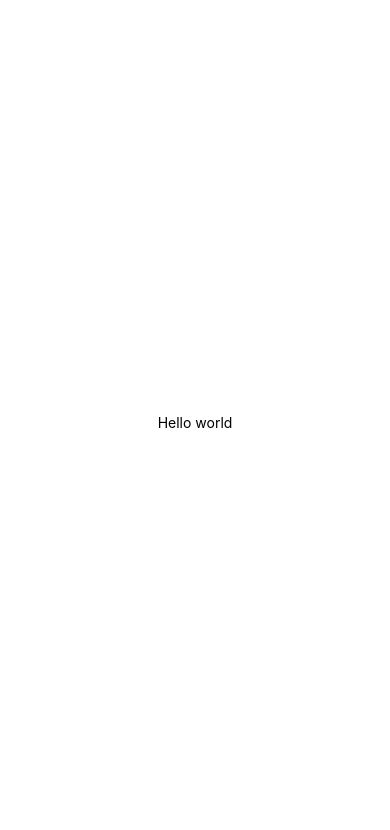
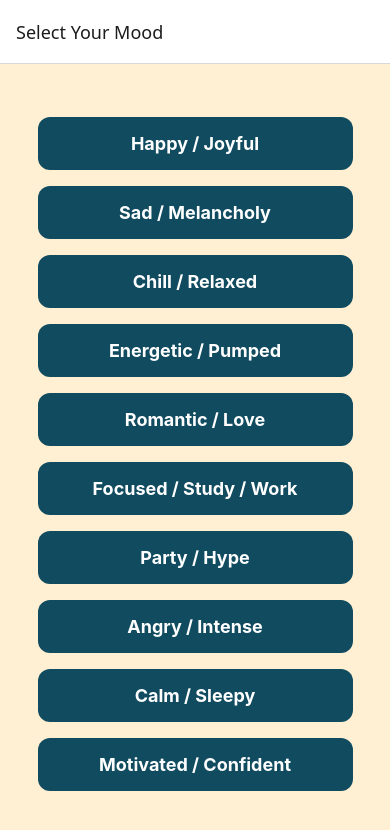
Before and after one commit to AdwaitKulkarni58/mood-based-song-recommender, a React Native app: screen / in a window 390 px wide. Shown: the top 830 px of the page. Built offline with nearby package versions, Linux system fonts and the light colour scheme.

Commit message:
add mood buttons

```diff
--- a/App.js
+++ b/App.js
@@ -1,20 +1,26 @@
-import { StatusBar } from 'expo-status-bar';
-import { StyleSheet, Text, View } from 'react-native';
+import * as React from "react";
+import { NavigationContainer } from "@react-navigation/native";
+import { createStackNavigator } from "@react-navigation/stack";
+import HomeScreen from "./screens/HomeScreen";
+import ResultsScreen from "./screens/ResultsScreen";
+
+const Stack = createStackNavigator();
 
 export default function App() {
   return (
-    <View style={styles.container}>
-      <Text>Hello world</Text>
-      <StatusBar style="auto" />
-    </View>
+    <NavigationContainer>
+      <Stack.Navigator initialRouteName="Home">
+        <Stack.Screen
+          name="Home"
+          component={HomeScreen}
+          options={{ title: "Select Your Mood" }}
+        />
+        <Stack.Screen
+          name="Results"
+          component={ResultsScreen}
+          options={{ title: "Song Results" }}
+        />
+      </Stack.Navigator>
+    </NavigationContainer>
   );
 }
-
-const styles = StyleSheet.create({
-  container: {
-    flex: 1,
-    backgroundColor: '#fff',
-    alignItems: 'center',
-    justifyContent: 'center',
-  },
-});
--- /dev/null
+++ b/components/MoodOptions.js
@@ -0,0 +1,43 @@
+import React from "react";
+import { View, Text, TouchableOpacity, StyleSheet } from "react-native";
+
+const MoodOptions = ({ moods, navigation }) => {
+  return (
+    <View style={styles.optionsContainer}>
+      {moods.map((mood) => (
+        <TouchableOpacity
+          key={mood.value}
+          style={styles.button}
+          onPress={() => navigation.navigate("Results", { mood })}
+        >
+          <Text style={styles.buttonText}>{mood.label}</Text>
+        </TouchableOpacity>
+      ))}
+    </View>
+  );
+};
+
+const styles = StyleSheet.create({
+  optionsContainer: {
+    width: "100%",
+    alignItems: "center",
+    display: "flex",
+  },
+  button: {
+    backgroundColor: "#114B5F",
+    paddingVertical: 16,
+    paddingHorizontal: 24,
+    borderRadius: 12,
+    marginVertical: 8,
+    width: "90%",
+    alignItems: "center",
+    elevation: 2,
+  },
+  buttonText: {
+    color: "#fff",
+    fontSize: 18,
+    fontWeight: "bold",
+  },
+});
+
+export default MoodOptions;
--- /dev/null
+++ b/screens/HomeScreen.js
@@ -0,0 +1,36 @@
+import React from "react";
+import { View, StyleSheet, ScrollView } from "react-native";
+import MoodOptions from "../components/MoodOptions";
+
+const moods = [
+  { label: "Happy / Joyful", value: "happy" },
+  { label: "Sad / Melancholy", value: "sad" },
+  { label: "Chill / Relaxed", value: "chill" },
+  { label: "Energetic / Pumped", value: "energetic" },
+  { label: "Romantic / Love", value: "romantic" },
+  { label: "Focused / Study / Work", value: "focused" },
+  { label: "Party / Hype", value: "party" },
+  { label: "Angry / Intense", value: "angry" },
+  { label: "Calm / Sleepy", value: "calm" },
+  { label: "Motivated / Confident", value: "motivated" },
+];
+
+const HomeScreen = ({ navigation }) => {
+  return (
+    <ScrollView contentContainerStyle={styles.container}>
+      <MoodOptions moods={moods} navigation={navigation} />
+    </ScrollView>
+  );
+};
+
+const styles = StyleSheet.create({
+  container: {
+    flexGrow: 1,
+    justifyContent: "center",
+    alignItems: "center",
+    padding: 20,
+    backgroundColor: "#FFEFD3",
+  },
+});
+
+export default HomeScreen;
--- /dev/null
+++ b/screens/ResultsScreen.js
@@ -0,0 +1,49 @@
+import React from "react";
+import { View, Text, FlatList, StyleSheet } from "react-native";
+
+const ResultsScreen = ({ route }) => {
+  const { mood } = route.params || {};
+  return (
+    <View style={styles.container}>
+      <Text style={styles.title}>Results for: {mood ? mood.label : "..."}</Text>
+      <FlatList
+        data={[]}
+        keyExtractor={(item, index) => index.toString()}
+        renderItem={({ item }) => (
+          <View style={styles.item}>
+            <Text>{item.title}</Text>
+          </View>
+        )}
+        ListEmptyComponent={
+          <Text style={styles.placeholder}>No results yet. (Placeholder)</Text>
+        }
+      />
+    </View>
+  );
+};
+
+const styles = StyleSheet.create({
+  container: {
+    flex: 1,
+    padding: 20,
+    backgroundColor: "#FFEFD3",
+  },
+  title: {
+    fontSize: 22,
+    fontWeight: "bold",
+    marginBottom: 20,
+    textAlign: "center",
+  },
+  item: {
+    padding: 16,
+    borderBottomWidth: 1,
+    borderBottomColor: "#eee",
+  },
+  placeholder: {
+    textAlign: "center",
+    color: "#888",
+    marginTop: 40,
+  },
+});
+
+export default ResultsScreen;
```
Also changed, not shown: package.json (+7 -1 lines), 1 other file (tests, documents, lock files or other folders).
